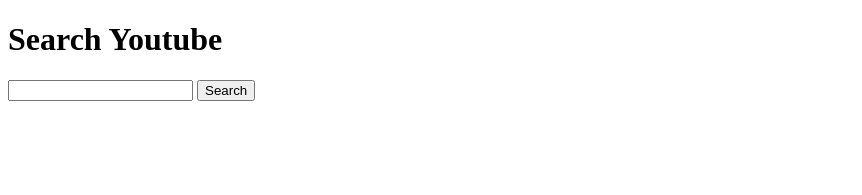
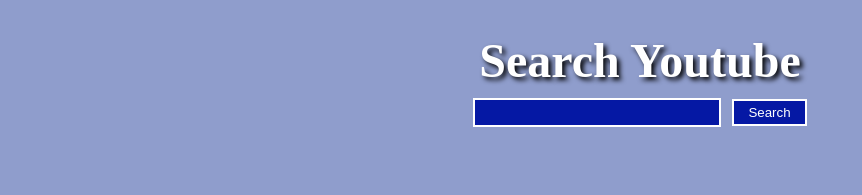
Before and after one commit to SMuyesser/Thinkful-Tube, a plain HTML site: page index.html in a window 1280 px wide. Shown: the whole page, without its empty margins (0-862 px from the left). Drawn offline with nearby package versions, Linux system fonts and the light colour scheme.

Commit message:
updated layout

```diff
--- a/app.js
+++ b/app.js
@@ -1,5 +1,6 @@
 var YOUTUBE_BASE_URL = 'https://www.googleapis.com/youtube/v3/search';
 var YOUTUBE_WATCH_URL = "https://www.youtube.com/watch?v=";
+
 
 function getDataFromApi(searchTerm, callback) {
   var query = {
--- a/index.html
+++ b/index.html
@@ -3,18 +3,19 @@
   <head>
     <meta charset="utf-8">
     <meta name="viewport" content="width=device-width">
-    <title>JS Bin</title>
+    <title>Youtube API project</title>
+    <link rel="stylesheet" href="main.css">
   </head>
   <body>
-    <h1>Search Youtube</h1>
-    <form action="#" class="js-search-form">
-      <input type="text" class="js-query">
-      <button type="submit">Search</button>
-    </form>
+    <div class="title-searchbar">
+      <h1>Search Youtube</h1>
+      <form action="#" class="js-search-form">
+        <input type="text" class="js-query">
+        <button type="submit">Search</button>
+      </form>
+    </div>
 
-    <div class="js-search-results">
-
-    </div>
+    <div class="js-search-results"></div>
 
 
   <div style="display:none">
```
